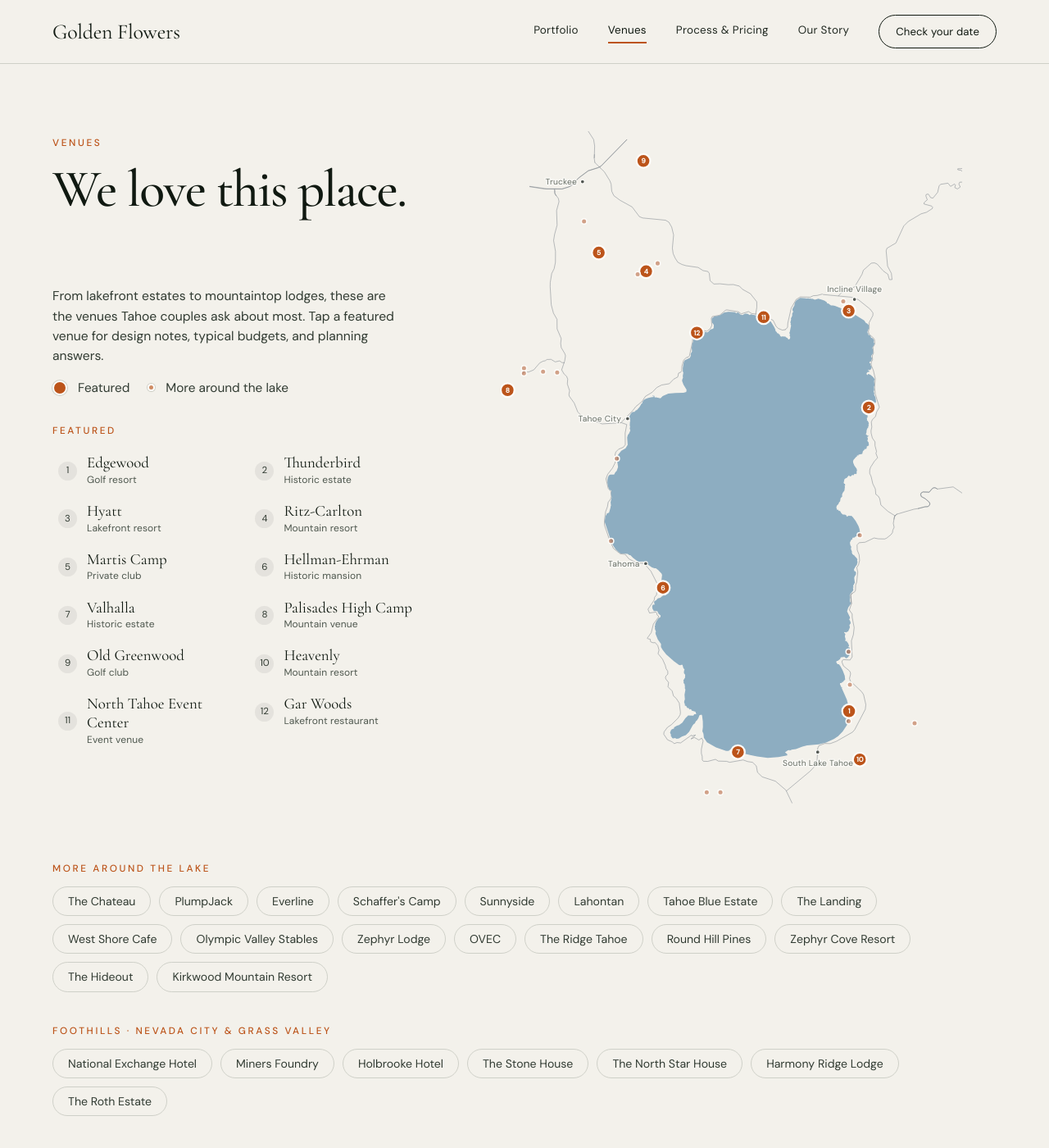
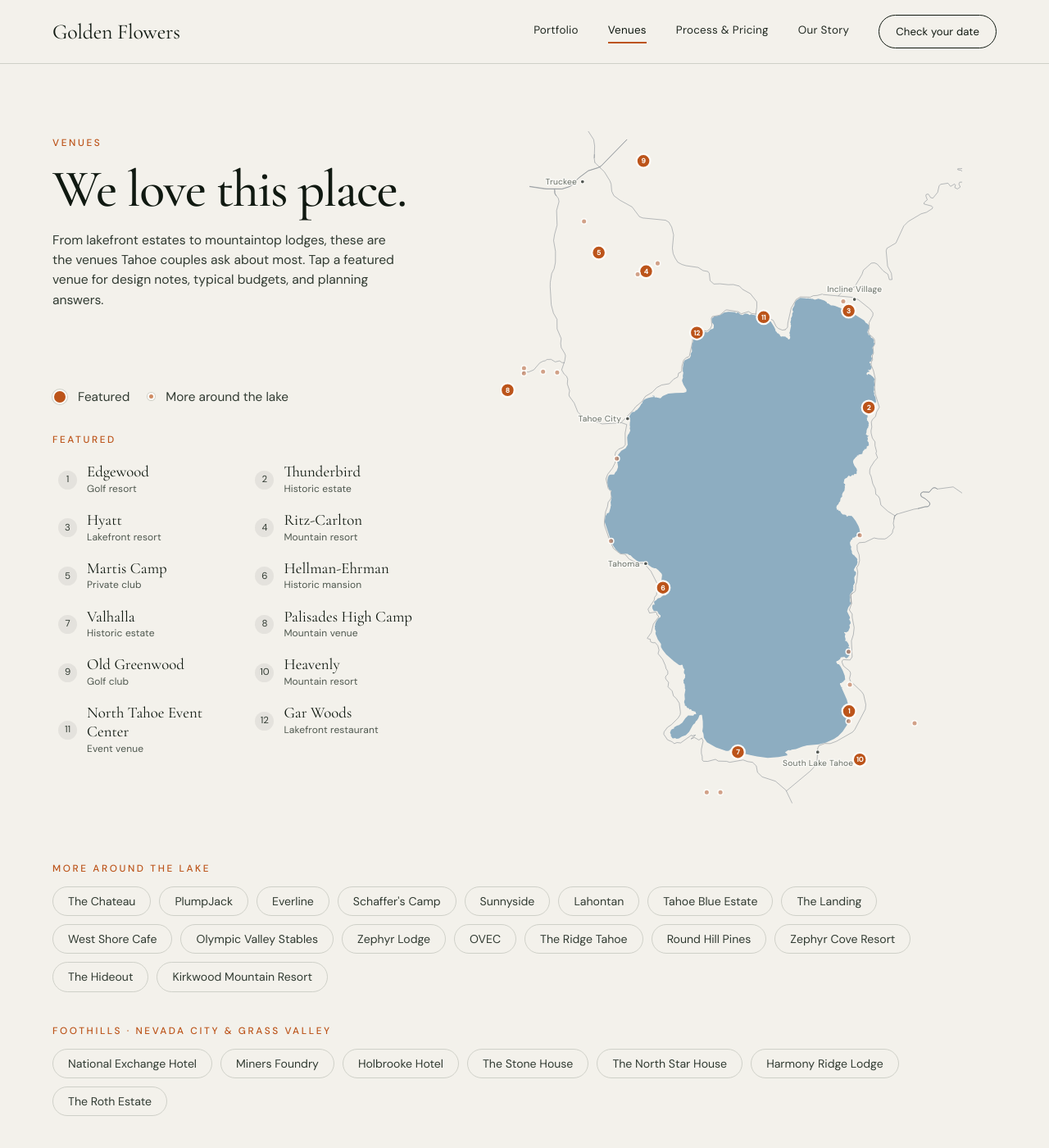
Before and after one commit to jshplhm/goldenflowers, a Jekyll site: the page built from venues/index.md, in a window 1280 px wide and 1400 px high. Shown: the whole window at 82% size. Built offline with Jekyll 4.4.1, drawn with Linux system fonts in a browser that asks for light colours.

Commit message:
Mobile fixes: venues intro order, tile captions, process rail
- Venues mobile now reads headline, intro, then map (intro moved into mh-head)
- Selected Weddings captions always visible on touch devices, with scrim
- Remove the timeline rail on mobile Process & Pricing where it ran behind the text; left-align step numerals
- Remove jacqueline-brandon-17 from the portfolio gallery

Co-Authored-By: Claude Fable 5 <noreply@anthropic.com>

```diff
--- a/assets/css/redesign.css
+++ b/assets/css/redesign.css
@@ -136,6 +136,10 @@ body.menu-open .mobile-menu{transform:none;}
 .tile:hover .cap{opacity:1;transform:none;}
 .cap b{font-family:var(--d);font-size:1.3rem;display:block;font-weight:430;}
 .cap span{font-size:.72rem;letter-spacing:.1em;text-transform:uppercase;opacity:.9;}
+@media(hover:none){
+  .tile::after{opacity:1;}
+  .cap{opacity:1;transform:none;}
+}
 .feature{grid-column:span 8;height:clamp(360px,44vw,580px);}
 .portrait{grid-column:span 4;height:clamp(360px,44vw,580px);}
 .quarter{grid-column:span 3;height:clamp(240px,24vw,340px);}
@@ -621,7 +625,7 @@ body.nav-hidden .venue-breadcrumb{top:0;}
 .map-legend{list-style:none;margin:26px 0 0;}
 .map-note{margin:16px 0 0;font-size:.9rem;line-height:1.5;color:var(--mute);max-width:40ch;}
 /* Featured venue hover-list (cross-linked with the map) */
-.mh-body .mh-intro{color:var(--fg2);font-size:.98rem;line-height:1.55;max-width:40ch;margin-bottom:4px;}
+.map-hero .mh-intro{color:var(--fg2);font-size:.98rem;line-height:1.55;max-width:40ch;margin:18px 0 4px;}
 .vlist-lab{display:block;margin:22px 0 10px;}
 .vlist-lab:first-of-type{margin-top:18px;}
 .map-legend--inline{display:flex;flex-wrap:wrap;gap:8px 22px;margin:14px 0 0;}
@@ -706,7 +710,8 @@ body.nav-hidden .venue-breadcrumb{top:0;}
   .nav-toggle{display:flex;}
   .twocol,.twoup{grid-template-columns:1fr;gap:28px;}
   .proc-step{grid-template-columns:1fr;gap:6px;}
-  .proc-num{font-size:1.7rem;}
+  .proc-step::before{display:none;}
+  .proc-num{font-size:1.7rem;width:auto;text-align:left;padding:0;}
   .quote-grid{grid-template-columns:1fr;}
   .venue-grid{grid-template-columns:1fr 1fr;}
   .two-col,.philosophy-grid,.pricing-box{grid-template-columns:1fr;gap:28px;}
--- a/venues/index.md
+++ b/venues/index.md
@@ -12,9 +12,9 @@ canonical_url: https://goldenflorals.com/venues
   <div class="mh-head">
     <span class="lab">Venues</span>
     <h1>We love this place.</h1>
+    <p class="mh-intro">From lakefront estates to mountaintop lodges, these are the venues Tahoe couples ask about most. Tap a featured venue for design notes, typical budgets, and planning answers.</p>
   </div>
   <div class="mh-body">
-    <p class="mh-intro">From lakefront estates to mountaintop lodges, these are the venues Tahoe couples ask about most. Tap a featured venue for design notes, typical budgets, and planning answers.</p>
     <ul class="map-legend map-legend--inline">
       <li><span class="lg-dot"></span> Featured</li>
       <li><span class="lg-dot sm"></span> More around the lake</li>
```
Also changed, not shown: assets/images/portfolio/jacqueline-brandon/jacqueline-brandon-17.jpg (deleted).
